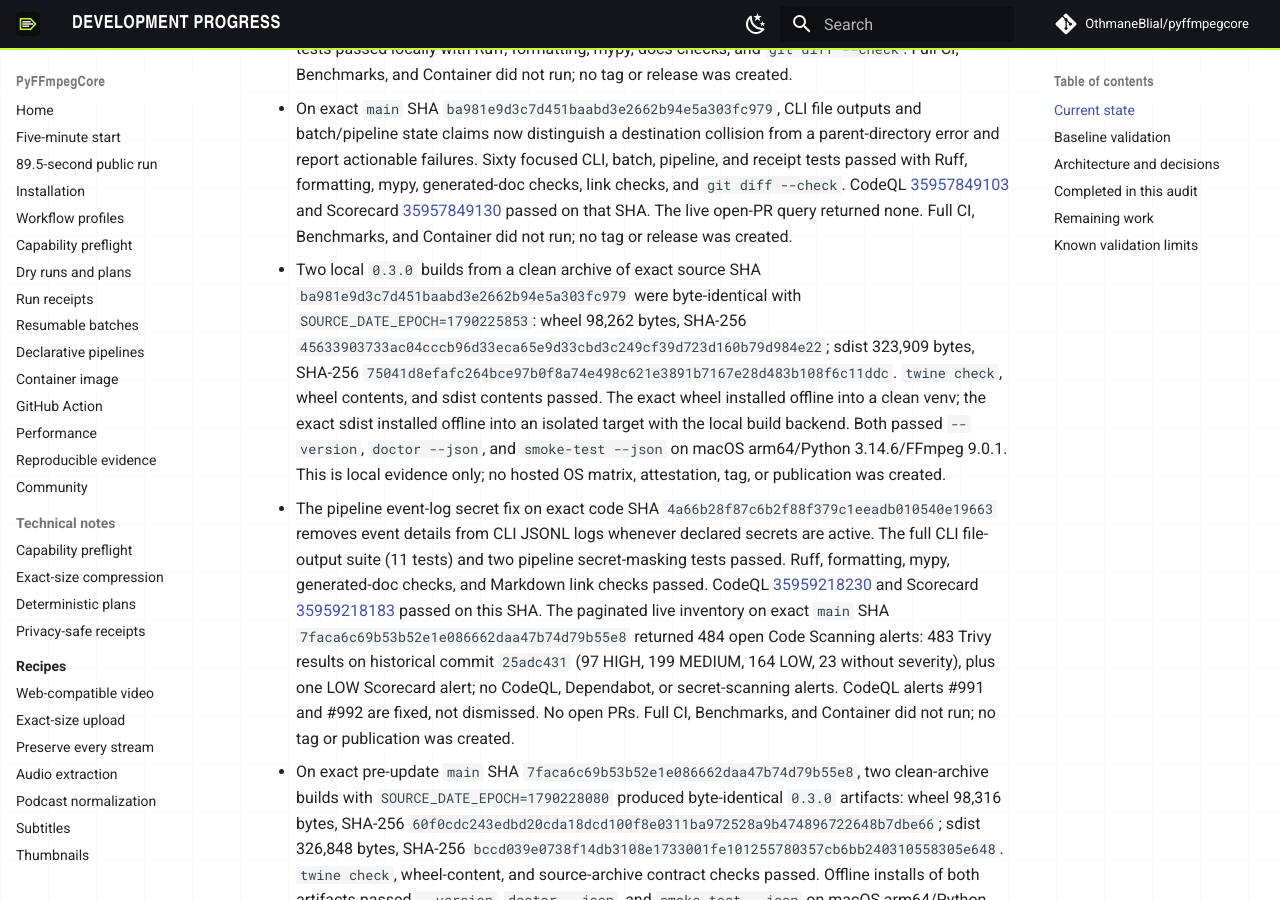
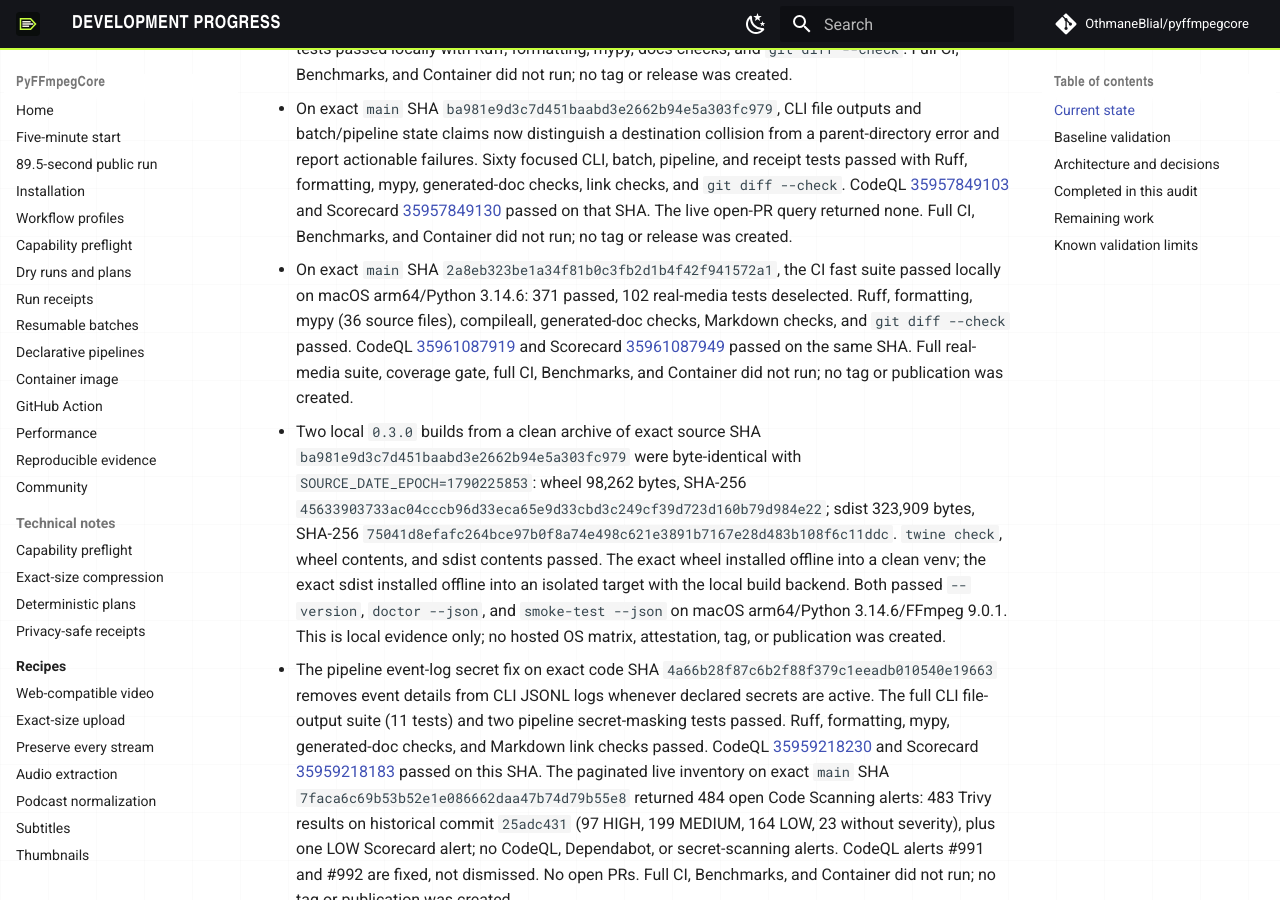
Before and after one commit to OthmaneBlial/pyffmpegcore, an MkDocs documentation site: the page built from docs/PROGRESS.md, in a window 1280 px wide and 900 px high, scrolled down 1350 px. Built offline with MkDocs 1.6.1 and Material for MkDocs 9.7.7, drawn with Linux system fonts in a browser that asks for light colours; comment, search, counter and statistics services are not loaded.

Commit message:
docs: record current fast-suite verification

```diff
--- a/docs/PROGRESS.md
+++ b/docs/PROGRESS.md
@@ -13,6 +13,7 @@ Updated: 2026-09-24
 - Immediately preceding `main` SHA `5d4e48892282666b8e899142b7636dba6c67262a` passed CodeQL [35956215866](https://github.com/OthmaneBlial/pyffmpegcore/actions/runs/35956215866) and Scorecard [35956215869](https://github.com/OthmaneBlial/pyffmpegcore/actions/runs/35956215869). The live open-PR query returned none. Full CI, Benchmarks, and Container did not run.
 - The output-race fix on exact SHA `c801b90692f4d32f797602a1aeb096a74701802e` passed CodeQL [35957295722](https://github.com/OthmaneBlial/pyffmpegcore/actions/runs/35957295722) and Scorecard [35957295720](https://github.com/OthmaneBlial/pyffmpegcore/actions/runs/35957295720). Fourteen focused file, receipt, migration, and write-race tests passed locally with Ruff, formatting, mypy, docs checks, and `git diff --check`. Full CI, Benchmarks, and Container did not run; no tag or release was created.
 - On exact `main` SHA `ba981e9d3c7d451baabd3e2662b94e5a303fc979`, CLI file outputs and batch/pipeline state claims now distinguish a destination collision from a parent-directory error and report actionable failures. Sixty focused CLI, batch, pipeline, and receipt tests passed with Ruff, formatting, mypy, generated-doc checks, link checks, and `git diff --check`. CodeQL [35957849103](https://github.com/OthmaneBlial/pyffmpegcore/actions/runs/35957849103) and Scorecard [35957849130](https://github.com/OthmaneBlial/pyffmpegcore/actions/runs/35957849130) passed on that SHA. The live open-PR query returned none. Full CI, Benchmarks, and Container did not run; no tag or release was created.
+- On exact `main` SHA `2a8eb323be1a34f81b0c3fb2d1b4f42f941572a1`, the CI fast suite passed locally on macOS arm64/Python 3.14.6: 371 passed, 102 real-media tests deselected. Ruff, formatting, mypy (36 source files), compileall, generated-doc checks, Markdown checks, and `git diff --check` passed. CodeQL [35961087919](https://github.com/OthmaneBlial/pyffmpegcore/actions/runs/35961087919) and Scorecard [35961087949](https://github.com/OthmaneBlial/pyffmpegcore/actions/runs/35961087949) passed on the same SHA. Full real-media suite, coverage gate, full CI, Benchmarks, and Container did not run; no tag or publication was created.
 - Two local `0.3.0` builds from a clean archive of exact source SHA `ba981e9d3c7d451baabd3e2662b94e5a303fc979` were byte-identical with `SOURCE_DATE_EPOCH=1790225853`: wheel 98,262 bytes, SHA-256 `45633903733ac04cccb96d33eca65e9d33cbd3c249cf39d723d160b79d984e22`; sdist 323,909 bytes, SHA-256 `75041d8efafc264bce97b0f8a74e498c621e3891b7167e28d483b108f6c11ddc`. `twine check`, wheel contents, and sdist contents passed. The exact wheel installed offline into a clean venv; the exact sdist installed offline into an isolated target with the local build backend. Both passed `--version`, `doctor --json`, and `smoke-test --json` on macOS arm64/Python 3.14.6/FFmpeg 9.0.1. This is local evidence only; no hosted OS matrix, attestation, tag, or publication was created.
 - The pipeline event-log secret fix on exact code SHA `4a66b28f87c6b2f88f379c1eeadb010540e19663` removes event details from CLI JSONL logs whenever declared secrets are active. The full CLI file-output suite (11 tests) and two pipeline secret-masking tests passed. Ruff, formatting, mypy, generated-doc checks, and Markdown link checks passed. CodeQL [35959218230](https://github.com/OthmaneBlial/pyffmpegcore/actions/runs/35959218230) and Scorecard [35959218183](https://github.com/OthmaneBlial/pyffmpegcore/actions/runs/35959218183) passed on this SHA. The paginated live inventory on exact `main` SHA `7faca6c69b53b52e1e086662daa47b74d79b55e8` returned 484 open Code Scanning alerts: 483 Trivy results on historical commit `25adc431` (97 HIGH, 199 MEDIUM, 164 LOW, 23 without severity), plus one LOW Scorecard alert; no CodeQL, Dependabot, or secret-scanning alerts. CodeQL alerts #991 and #992 are fixed, not dismissed. No open PRs. Full CI, Benchmarks, and Container did not run; no tag or publication was created.
 - On exact pre-update `main` SHA `7faca6c69b53b52e1e086662daa47b74d79b55e8`, two clean-archive builds with `SOURCE_DATE_EPOCH=1790228080` produced byte-identical `0.3.0` artifacts: wheel 98,316 bytes, SHA-256 `60f0cdc243edbd20cda18dcd100f8e0311ba972528a9b474896722648b7dbe66`; sdist 326,848 bytes, SHA-256 `bccd039e0738f14db3108e1733001fe101255780357cb6bb240310558305e648`. `twine check`, wheel-content, and source-archive contract checks passed. Offline installs of both artifacts passed `--version`, `doctor --json`, and `smoke-test --json` on macOS arm64/Python 3.14.6/FFmpeg 9.0.1. This progress/checklist entry is part of the sdist, so rebuild from final release SHA. Build outputs were temporary and deleted. No hosted matrix, attestation, tag, or publication was created.
```
Also changed, not shown: RELEASE_CHECKLIST.md (+1 -1 lines).
